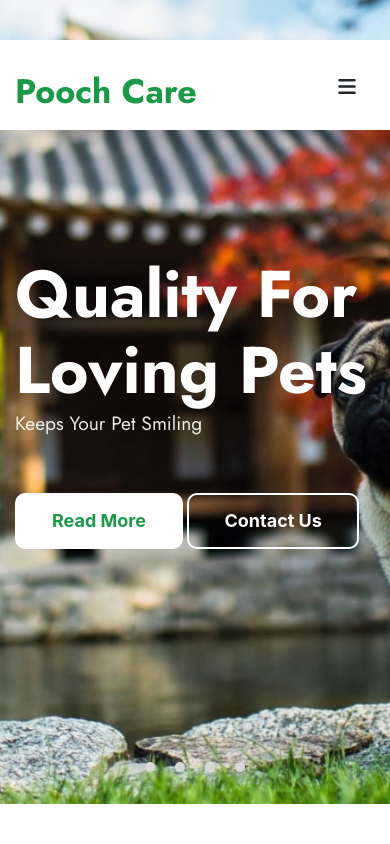
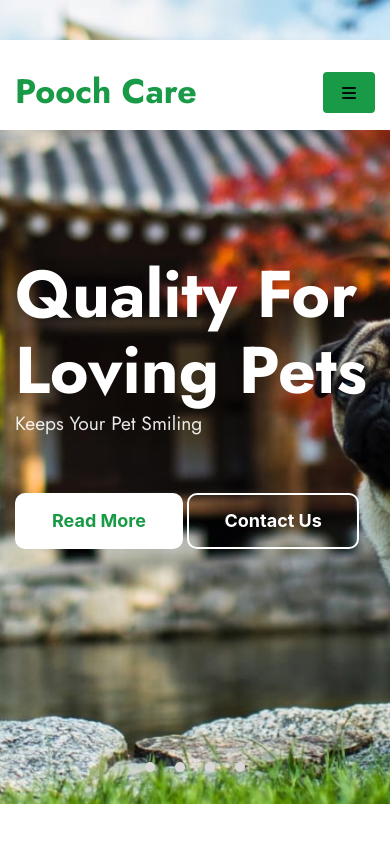
Before and after one commit to ThucHai/Pooch-Care-Project, a plain HTML site: page index.html in a window 390 px wide. Shown: the top 844 px of the page. Drawn offline with nearby package versions, Linux system fonts and the light colour scheme; a script that the page names is missing.

Commit message:
hoan thanh indexx

```diff
--- a/Assets/css/Responsive.css
+++ b/Assets/css/Responsive.css
@@ -26,6 +26,16 @@
   .nav-item {
     display: inline-block;
     text-align: center;
+  }
+
+  button.navbar-toggler {
+    background-color: var(--primary-color);
+  }
+
+  .navbar-toggler-icon {
+    color: var(--heading-color);
+    font-weight: bold;
+    line-height: 1.5;
   }
 
   .dark-light {
--- a/index.html
+++ b/index.html
@@ -65,7 +65,8 @@
         <nav class="navbar navbar-expand-lg">
           <h1><a class="navbar-brand" href="index.html"> Pooch Care </a></h1>
           <button
-            class="navbar-toggler collapsed bg-gradient"
+            class="navbar-toggler collapsed bg-gradient mybtn mybtn-primary"
+            style="margin-top: 0"
             type="button"
             data-toggle="collapse"
             data-target="#navbarTogglerDemo02"
```
